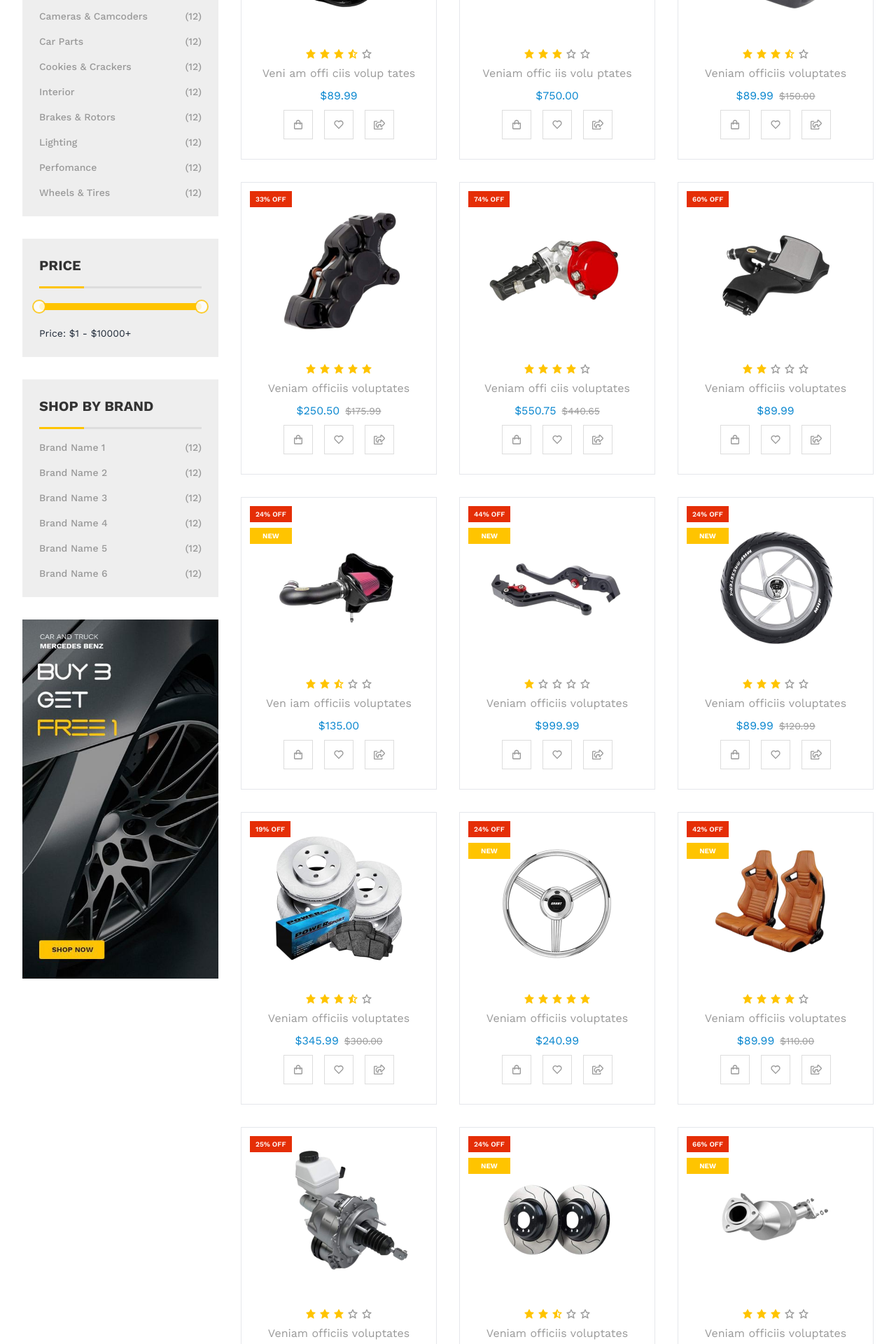
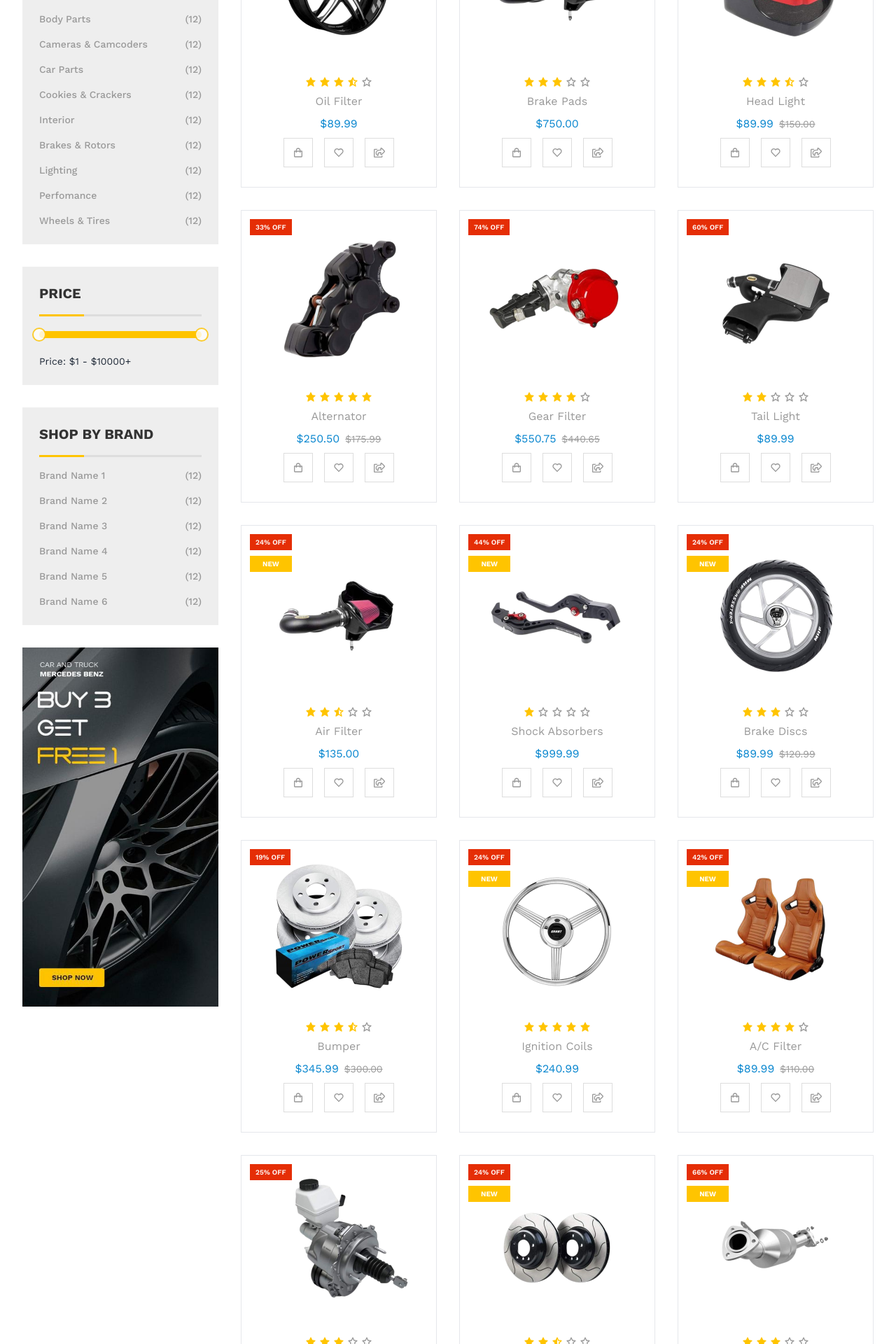
Before and after one commit to shahjalalhazari/Uren-Car-Accessories-Shop, a Next.js app: page /shop/products in a window 1280 px wide. Shown: the part 780-2700 px from the top of the page at 70% size. Built offline with nearby package versions, Linux system fonts and the light colour scheme.

Commit message:
Lazy loading added on products list.

```diff
--- a/next.config.mjs
+++ b/next.config.mjs
@@ -1,4 +1,8 @@
 /** @type {import('next').NextConfig} */
-const nextConfig = {};
+const nextConfig = {
+        experimental: {
+        appDir: true,
+    },
+};
 
 export default nextConfig;
--- a/src/app/loading.js
+++ b/src/app/loading.js
@@ -1,4 +1,5 @@
 export default function Loading() {
-  // Or a custom loading skeleton component
-  return <span className="loading loading-infinity loading-lg"></span>
+  return <div className="flex items-center justify-center my-20">
+    <span className="loading loading-infinity loading-lg"></span>
+  </div>
 }
--- a/src/app/shop/products/page.js
+++ b/src/app/shop/products/page.js
@@ -4,17 +4,18 @@ import PageBreadcrumb from '@/components/shared/PageBreadcrumb';
 import BrandNamesList from '@/components/Shop/Products/BrandNamesList';
 import CategoriesList from '@/components/Shop/Products/CategoriesList';
 import PriceRangeFilter from '@/components/Shop/Products/PriceRangeFilter';
-import SingleProductCard from '@/components/shared/cards/SingleProductCard';
 import SortingDropdown from '@/components/Shop/Products/SortingDropdown';
+import ProductsListWithLazyLoad from '@/components/Shop/Products/ProductsListWithLazyLoad';
 
 export const metadata = {
   title: "Products",
   description: "UREN is a cutting-edge car accessories shop dedicated to enhancing the driving experience for car enthusiasts and everyday drivers alike. The brand focuses on offering high-quality, stylish, and innovative automotive products designed to upgrade vehicle aesthetics, comfort, safety, and performance.",
-  keywords: ["meal", "meals", "Choose your meal", "find your meal", "favorite meal"]
+  keywords: ["car", "parts", "car parts", "car accessories", "toyota"]
 };
 
 const ProductsPage = async ({ searchParams }) => {
-  const {sort} = await searchParams;
+  const { sort } = await searchParams;
+
   const sortType = sort || "1";
   let sortedProducts = [...ProductsList];
 
@@ -65,12 +66,8 @@ const ProductsPage = async ({ searchParams }) => {
           {/* Sorting Dropdown */}
           <SortingDropdown />
 
-          {/* Products List */}
-          <div className="grid grid-cols-3 gap-8">
-              {sortedProducts.map((item, index) => (
-                <SingleProductCard singleProduct={item} key={index} />
-              ))}
-          </div>
+          {/* Products List with Lazy loading*/}
+          <ProductsListWithLazyLoad productsList={sortedProducts} />
         </div>
       </main>
     </div>
@@ -188,7 +185,7 @@ const brandsList = [
 
 const ProductsList = [
   {
-    name: "Veni am offi ciis volup tates",
+    name: "Oil Filter",
     price: 89.99,
     oldPrice: 0.0,
     image: "/images/product/medium-size/1.png",
@@ -197,7 +194,7 @@ const ProductsList = [
     discountOf: 24,
   },
   {
-    name: "Veniam offic iis volu ptates",
+    name: "Brake Pads",
     price: 750.0,
     oldPrice: 0.0,
     image: "/images/product/medium-size/2.png",
@@ -206,7 +203,7 @@ const ProductsList = [
     discountOf: 55,
   },
   {
-    name: "Veniam officiis voluptates",
+    name: "Head Light",
     price: 89.99,
     oldPrice: 150.0,
     image: "/images/product/medium-size/3.png",
@@ -215,7 +212,7 @@ const ProductsList = [
     discountOf: 0,
   },
   {
-    name: "Veniam officiis voluptates",
+    name: "Alternator",
     price: 250.5,
     oldPrice: 175.99,
     image: "/images/product/medium-size/4.png",
@@ -224,7 +221,7 @@ const ProductsList = [
     discountOf: 33,
   },
   {
-    name: "Veniam offi ciis voluptates",
+    name: "Gear Filter",
     price: 550.75,
     oldPrice: 440.65,
     image: "/images/product/medium-size/5.png",
@@ -233,7 +230,7 @@ const ProductsList = [
     discountOf: 74,
   },
   {
-    name: "Veniam officiis voluptates",
+    name: "Tail Light",
     price: 89.99,
     oldPrice: 0.0,
     image: "/images/product/medium-size/6.png",
@@ -242,7 +239,7 @@ const ProductsList = [
     discountOf: 60,
   },
   {
-    name: "Ven iam officiis voluptates",
+    name: "Air Filter",
     price: 135.0,
     oldPrice: 0.0,
     image: "/images/product/medium-size/7.png",
@@ -251,7 +248,7 @@ const ProductsList = [
     discountOf: 24,
   },
   {
-    name: "Veniam officiis voluptates",
+    name: "Shock Absorbers",
     price: 999.99,
     oldPrice: 0.0,
     image: "/images/product/medium-size/8.png",
@@ -260,7 +257,7 @@ const ProductsList = [
     discountOf: 44,
   },
   {
-    name: "Veniam officiis voluptates",
+    name: "Brake Discs",
     price: 89.99,
     oldPrice: 120.99,
     image: "/images/product/medium-size/9.png",
@@ -269,7 +266,7 @@ const ProductsList = [
     discountOf: 24,
   },
   {
-    name: "Veniam officiis voluptates",
+    name: "Bumper",
     price: 345.99,
     oldPrice: 300.0,
     image: "/images/product/medium-size/10.png",
@@ -278,7 +275,7 @@ const ProductsList = [
     discountOf: 19,
   },
   {
-    name: "Veniam officiis voluptates",
+    name: "Ignition Coils",
     price: 240.99,
     oldPrice: 0.0,
     image: "/images/product/medium-size/11.png",
@@ -287,7 +284,7 @@ const ProductsList = [
     discountOf: 24,
   },
   {
-    name: "Veniam officiis voluptates",
+    name: "A/C Filter",
     price: 89.99,
     oldPrice: 110.0,
     image: "/images/product/medium-size/12.png",
@@ -296,7 +293,7 @@ const ProductsList = [
     discountOf: 42,
   },
   {
-    name: "Veniam officiis voluptates",
+    name: "Spark Plug",
     price: 89.99,
     oldPrice: 0.0,
     image: "/images/product/medium-size/13.png",
@@ -305,7 +302,7 @@ const ProductsList = [
     discountOf: 25,
   },
   {
-    name: "Veniam officiis voluptates",
+    name: "Radiator",
     price: 110.99,
     oldPrice: 0.0,
     image: "/images/product/medium-size/14.png",
@@ -314,7 +311,142 @@ const ProductsList = [
     discountOf: 24,
   },
   {
-    name: "Veniam officiis voluptates",
+    name: "Compressor",
+    price: 189.99,
+    oldPrice: 220.0,
+    image: "/images/product/medium-size/15.png",
+    rating: 3,
+    isNew: true,
+    discountOf: 66,
+  },
+  {
+    name: "Oil Filter",
+    price: 89.99,
+    oldPrice: 0.0,
+    image: "/images/product/medium-size/1.png",
+    rating: 3.5,
+    isNew: true,
+    discountOf: 24,
+  },
+  {
+    name: "Brake Pads",
+    price: 750.0,
+    oldPrice: 0.0,
+    image: "/images/product/medium-size/2.png",
+    rating: 3,
+    isNew: false,
+    discountOf: 55,
+  },
+  {
+    name: "Head Light",
+    price: 89.99,
+    oldPrice: 150.0,
+    image: "/images/product/medium-size/3.png",
+    rating: 3.5,
+    isNew: true,
+    discountOf: 0,
+  },
+  {
+    name: "Alternator",
+    price: 250.5,
+    oldPrice: 175.99,
+    image: "/images/product/medium-size/4.png",
+    rating: 5,
+    isNew: false,
+    discountOf: 33,
+  },
+  {
+    name: "Gear Filter",
+    price: 550.75,
+    oldPrice: 440.65,
+    image: "/images/product/medium-size/5.png",
+    rating: 4,
+    isNew: false,
+    discountOf: 74,
+  },
+  {
+    name: "Tail Light",
+    price: 89.99,
+    oldPrice: 0.0,
+    image: "/images/product/medium-size/6.png",
+    rating: 2,
+    isNew: false,
+    discountOf: 60,
+  },
+  {
+    name: "Air Filter",
+    price: 135.0,
+    oldPrice: 0.0,
+    image: "/images/product/medium-size/7.png",
+    rating: 2.5,
+    isNew: true,
+    discountOf: 24,
+  },
+  {
+    name: "Shock Absorbers",
+    price: 999.99,
+    oldPrice: 0.0,
+    image: "/images/product/medium-size/8.png",
+    rating: 1,
+    isNew: true,
+    discountOf: 44,
+  },
+  {
+    name: "Brake Discs",
+    price: 89.99,
+    oldPrice: 120.99,
+    image: "/images/product/medium-size/9.png",
+    rating: 3,
+    isNew: true,
+    discountOf: 24,
+  },
+  {
+    name: "Bumper",
+    price: 345.99,
+    oldPrice: 300.0,
+    image: "/images/product/medium-size/10.png",
+    rating: 3.5,
+    isNew: false,
+    discountOf: 19,
+  },
+  {
+    name: "Ignition Coils",
+    price: 240.99,
+    oldPrice: 0.0,
+    image: "/images/product/medium-size/11.png",
+    rating: 5,
+    isNew: true,
+    discountOf: 24,
+  },
+  {
+    name: "A/C Filter",
+    price: 89.99,
+    oldPrice: 110.0,
+    image: "/images/product/medium-size/12.png",
+    rating: 4,
+    isNew: true,
+    discountOf: 42,
+  },
+  {
+    name: "Spark Plug",
+    price: 89.99,
+    oldPrice: 0.0,
+    image: "/images/product/medium-size/13.png",
+    rating: 3,
+    isNew: false,
+    discountOf: 25,
+  },
+  {
+    name: "Radiator",
+    price: 110.99,
+    oldPrice: 0.0,
+    image: "/images/product/medium-size/14.png",
+    rating: 2.5,
+    isNew: true,
+    discountOf: 24,
+  },
+  {
+    name: "Compressor",
     price: 189.99,
     oldPrice: 220.0,
     image: "/images/product/medium-size/15.png",
--- /dev/null
+++ b/src/components/Shop/Products/ProductsListWithLazyLoad.jsx
@@ -0,0 +1,70 @@
+"use client"
+
+import SingleProductCard from "@/components/shared/cards/SingleProductCard";
+import { useEffect, useRef, useState } from "react";
+
+const ProductsListWithLazyLoad = ({ productsList }) => {
+  const [displayProducts, setDisplayProducts] = useState([]);
+  const [page, setPage] = useState(1);
+  const observerRef = useRef(null);
+  // REPLACE
+  const productsPerLoad = 3;
+
+  useEffect(() => {
+    // Load first batch
+    setDisplayProducts(productsList.slice(0, productsPerLoad));
+  }, [productsList]);
+
+  useEffect(() => {
+    if (page > 1) {
+      // Append next batch when scrolls down
+      const newBatch = productsList.slice(
+        displayProducts.length,
+        page * productsPerLoad
+      );
+      setDisplayProducts((prev) => [...prev, ...newBatch]);
+    }
+  }, [page, productsList]);
+
+  useEffect(() => {
+    observerRef.current = new IntersectionObserver(
+      (entries) => {
+        const lastEntry = entries[0];
+        if (lastEntry.isIntersecting) {
+          setPage((prev) => prev + 1);
+        }
+      },
+      { threshold: 1.0 }
+    );
+
+    const observer = observerRef.current;
+    const lastProduct = document.querySelector("#lazy-load-trigger");
+
+    if (lastProduct) {
+      observer.observe(lastProduct);
+    }
+
+    return () => {
+      if (lastProduct) observer.unobserve(lastProduct);
+    };
+  }, [displayProducts]);
+  return (
+    <div className="grid grid-cols-3 gap-8">
+      {displayProducts.map((item, index) => (
+        <SingleProductCard singleProduct={item} key={index} />
+      ))}
+
+      {/* Lazy Load Trigger */}
+      {displayProducts.length < productsList.length && (
+        <div
+          id="lazy-load-trigger"
+          className="col-span-3 text-center py-8"
+        >
+            <span className="loading loading-infinity loading-lg"></span>
+        </div>
+      )}
+    </div>
+  );
+};
+
+export default ProductsListWithLazyLoad;
--- a/src/components/shared/PageBreadcrumb.jsx
+++ b/src/components/shared/PageBreadcrumb.jsx
@@ -2,7 +2,7 @@ import Link from 'next/link';
 
 const PageBreadcrumb = () => {
     return (
-      <div className="breadcrumb-bg bg-[url('/images/breadcrumb/1.jpg')] h-[35vh]">
+      <div className="breadcrumb-bg bg-[url('/images/breadcrumb/1.jpg')] h-[40vh]">
         <div className="breadcrumb-bg-overlay">
           <h2 className="breadcrumb-title">All Products</h2>
           <div className="breadcrumbs text-xs mx-auto">
```
